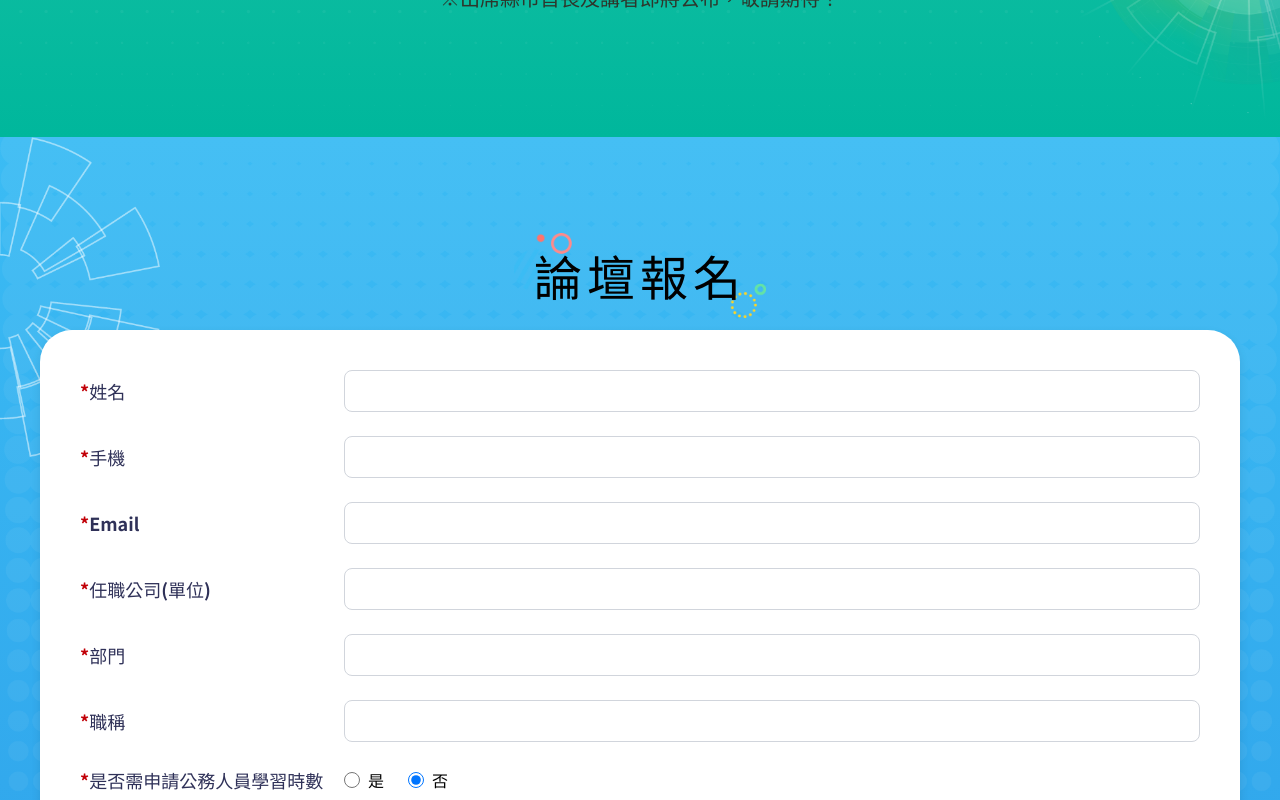
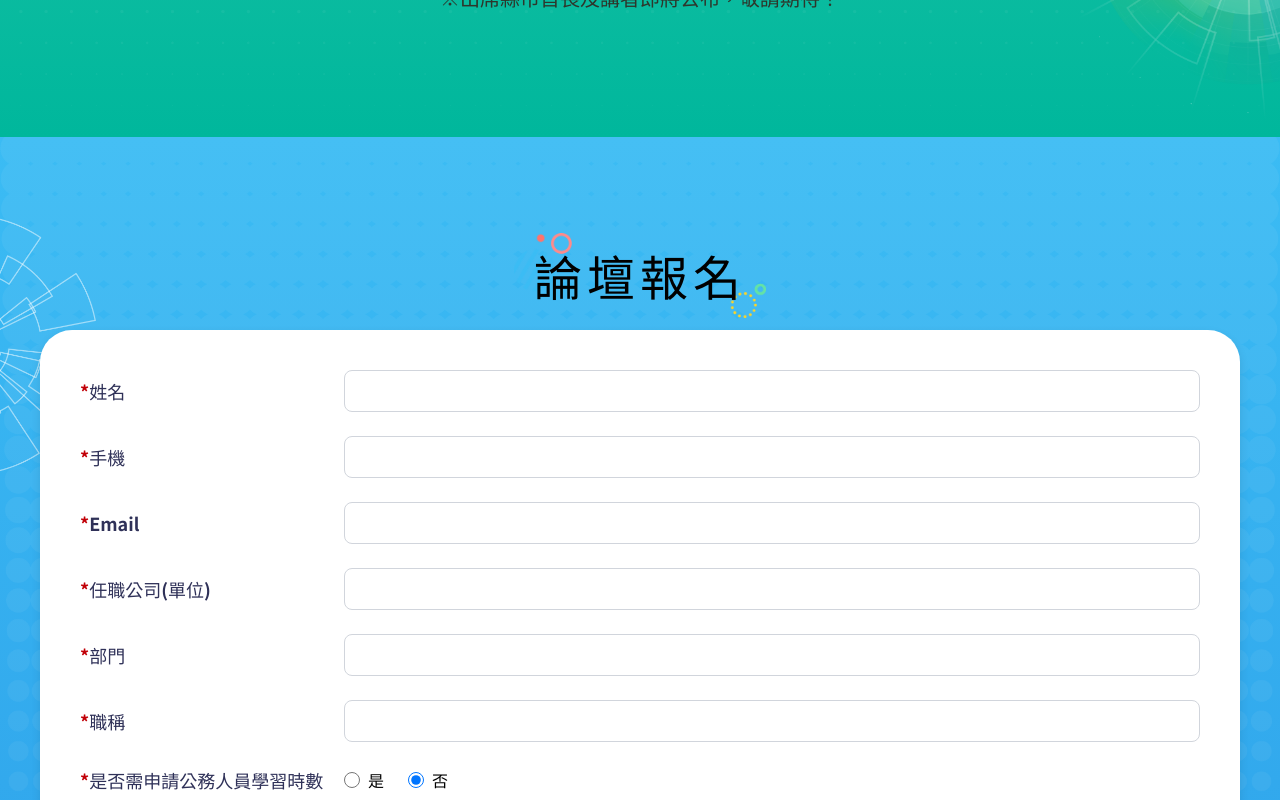
Before and after one commit to jackietsairock/SDGsforum, a Vue app: page / in a window 1280 px wide. Shown: the part 3320-4120 px from the top of the page. Built offline with nearby package versions, Linux system fonts and the light colour scheme.

Commit message:
調整樣式，修改元素位置與顯示屬性

```diff
--- a/src/App.vue
+++ b/src/App.vue
@@ -91,6 +91,10 @@ const eventInfo = getContentByType('event', 5)
   filter: drop-shadow(0 0 2em #42b883aa);
 }
 
+#main-content {
+  overflow-x: clip;
+}
+
 #intro{
     padding: 90px 10px;
 }
@@ -108,7 +112,7 @@ const eventInfo = getContentByType('event', 5)
   height: 100%;
   background: url('./assets/image/dots-w.png') center center no-repeat;
   background-size: cover;
-  z-index: -2;
+  z-index: -3;
 }
 .dot_bg.traffic{
   top: none;
@@ -119,9 +123,9 @@ const eventInfo = getContentByType('event', 5)
 
 .object-left{
   position: absolute;
-  top: 0;
+  top: 5rem;
   left: -10rem;
-  width: 25%;
+  width: 20%;
   height: auto;
   z-index: -1;
 }
@@ -137,7 +141,7 @@ const eventInfo = getContentByType('event', 5)
   bottom: 1rem;
 }
 .object-right2{
-  bottom: -25rem;
+  bottom: -14rem;
 }
 
 
@@ -146,6 +150,7 @@ const eventInfo = getContentByType('event', 5)
 }
 
 #signUp{
+  overflow: visible;
   background: linear-gradient(to top, #2894e5 0%, #3bbcf4 100%);
 }
 
@@ -172,5 +177,13 @@ const eventInfo = getContentByType('event', 5)
     transform: rotate(0);
     height: 200%;
   }
+
+  .object-left{
+    display: none;
+  }
+
+  .object-right{
+    display: none;
+  }
 }
 </style>
```
